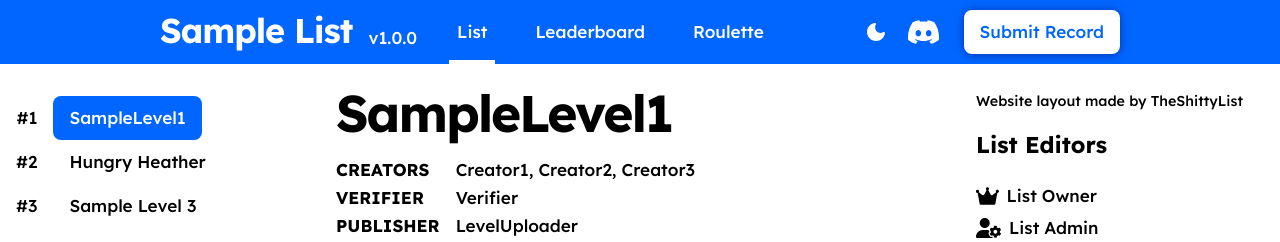
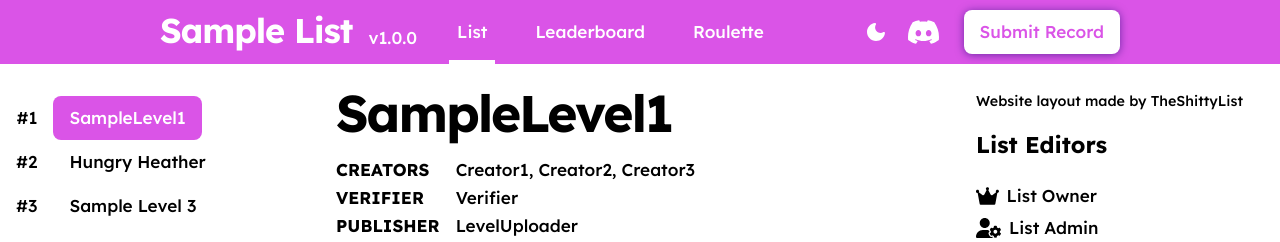
Before and after one commit to alf1e724/Dashers-Unrated-Demon-list, a plain HTML site: page index.html in a window 1280 px wide. Shown: the top 242 px of the page. Drawn offline with nearby package versions, Linux system fonts and the light colour scheme.

Commit message:
Update main.css

```diff
--- a/css/main.css
+++ b/css/main.css
@@ -3,7 +3,7 @@
     --color-on-background: black;
     --color-background-hover: #eee;
     --color-on-background-hover: black;
-    --color-primary: #0066ff;
+    --color-primary: #da54e7;
     --color-on-primary: white;
     --color-error: #de0000;
     --color-on-error: white;
@@ -16,7 +16,7 @@ header.dark {
     --color-on-background: white;
     --color-background-hover: #27262c;
     --color-on-background-hover: white;
-    --color-primary: #283593;
+    --color-primary: #da54e7;
     --color-primary-disabled: #1f213c;
     --color-on-primary: white;
     --color-error: #de0000;
```
